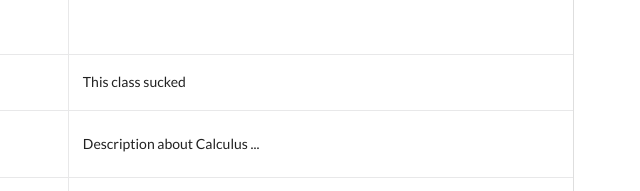
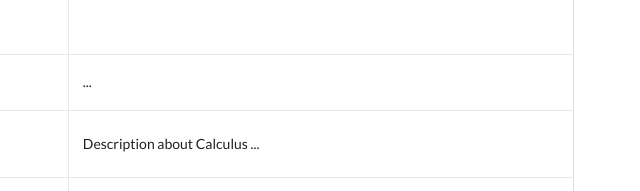
Before and after one commit to jonesbra/resume, a website: page src/index.html at #/education in a window 1280 px wide. Shown: the part 349-540 px from the top of the page, 626-1266 px from the left. Drawn offline with nearby package versions, Linux system fonts and the light colour scheme; some packages are replaced by stand-ins of ours.

Commit message:
Remove comment

```diff
--- a/src/angular/views/education.html
+++ b/src/angular/views/education.html
@@ -77,7 +77,7 @@
           <td>
             <h2 class="ui center aligned header">A</h2>
           </td>
-          <td> This class sucked</td>
+          <td> ... </td>
         </tr>
         <tr>
           <td>
```
